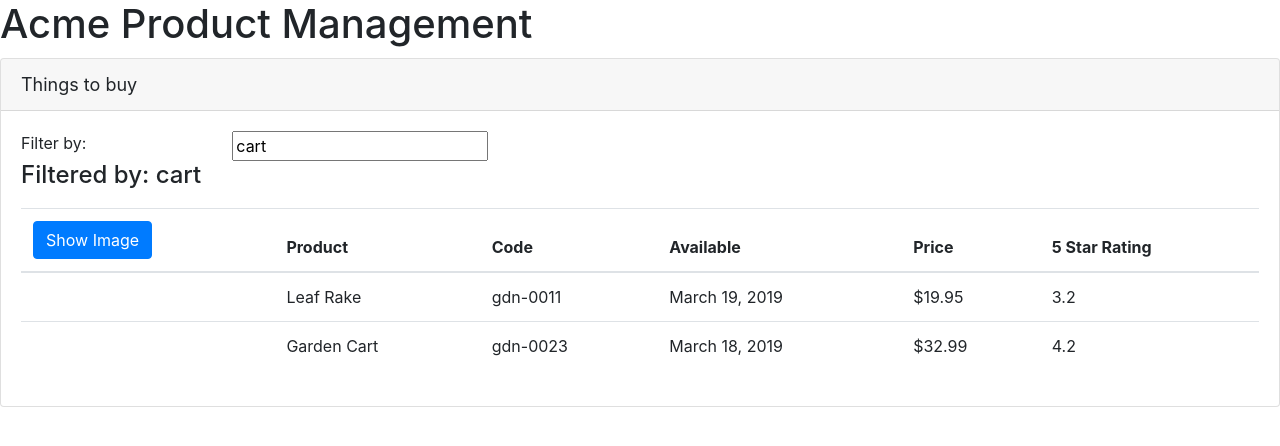
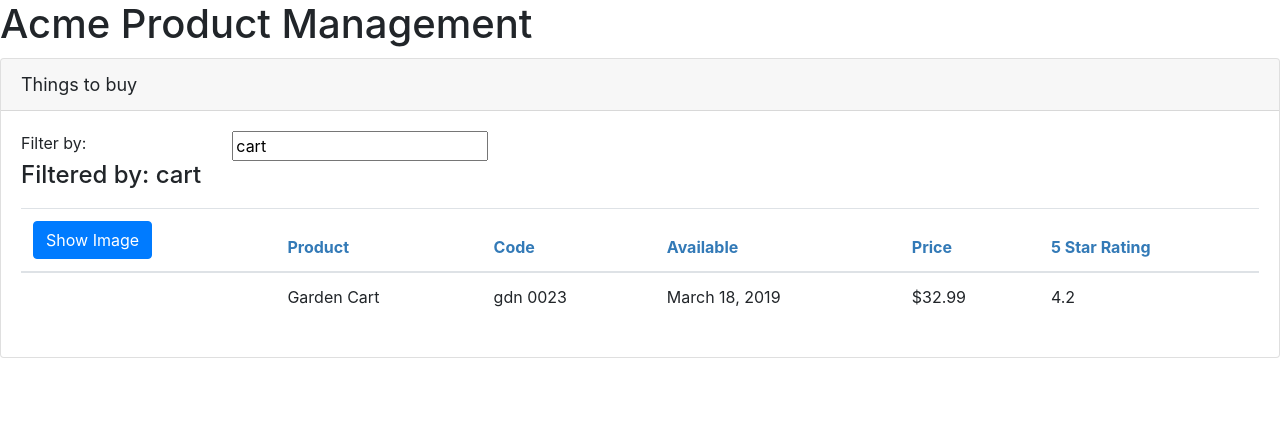
Before and after one commit to alanfernandes23/AngularGettingStarted, an Angular app: page / in a window 1280 px wide. Shown: the top 446 px of the page. Built offline with nearby package versions, Linux system fonts and the light colour scheme.

Commit message:
interfaces, encapsulating componentstyles, lifecycle hooks, custom pipes and filtering list

```diff
--- a/src/app/app.module.ts
+++ b/src/app/app.module.ts
@@ -4,11 +4,13 @@
 
 import { AppComponent } from './app.component';
 import { ProductListComponent } from './products/product-list.component';
+import { ConvertToSpacesPipe } from './shared/convert-to-spaces.pipe';
 
 @NgModule({
   declarations: [
     AppComponent,
-    ProductListComponent
+    ProductListComponent,
+    ConvertToSpacesPipe
   ],
   imports: [
     BrowserModule,
--- /dev/null
+++ b/src/app/products/product-list.component.css
@@ -0,0 +1,3 @@
+thead{
+    color: #337AB7
+}
--- a/src/app/products/product-list.component.html
+++ b/src/app/products/product-list.component.html
@@ -34,7 +34,7 @@
             </tr>
           </thead>
           <tbody>
-            <tr *ngFor = 'let product of products'>
+            <tr *ngFor = 'let product of filteredProducts'>
               <td>
                 <img *ngIf = 'showImage'
                     [src]='product.imageUrl'
@@ -43,7 +43,7 @@
                     [style.margin.px]='imageMargin'>
               </td>
               <td> {{ product.productName }} </td>
-              <td> {{ product.productCode | lowercase }} </td>
+              <td> {{ product.productCode | lowercase | convertToSpaces: '-' }} </td>
               <td> {{ product.releaseDate }} </td>
               <td> {{ product.price | currency:'USD':'symbol':'1.2-2' }} </td>
               <td> {{ product.starRating }} </td>
--- a/src/app/products/product-list.component.ts
+++ b/src/app/products/product-list.component.ts
@@ -1,17 +1,30 @@
-import { Component } from '@angular/core';
+import { Component, OnInit } from '@angular/core';
+import { IProduct } from './product';
 
 @Component({
     selector: 'pm-products',
-    templateUrl: './product-list.component.html'
+    templateUrl: './product-list.component.html',
+    styleUrls: ['./product-list.component.css']
 })
 
-export class ProductListComponent{
+export class ProductListComponent implements OnInit{
     pageTitle: string = 'Things to buy';
     imageWidth: number = 50;
     imageMargin: number = 2;
     showImage: boolean = false;
-    listFilter: string = 'cart';
-    products: any[] = [
+
+    _listFilter: string;
+
+    get listFilter(): string{
+      return this._listFilter;
+    }
+    set listFilter(value: string){
+      this._listFilter = value;
+      this.filteredProducts = this.listFilter ? this.performFilter(this.listFilter) : this.products;
+    }
+
+    filteredProducts: IProduct[];
+    products: IProduct[] = [
         {
           "productId": 1,
           "productName": "Leaf Rake",
@@ -34,7 +47,22 @@
         }
     ];
 
+    constructor(){
+      this.filteredProducts = this.products;
+      this.listFilter = 'cart';
+    }
+
+    performFilter(filterBy: string): IProduct[]{
+      filterBy = filterBy.toLocaleLowerCase();
+      return this.products.filter(
+        (product: IProduct) => product.productName.toLocaleLowerCase().indexOf(filterBy) !== -1);
+    }
+
     toggleImage(): void{
       this.showImage = !this.showImage;
     }
+
+    ngOnInit(): void{
+      console.log('In OnInit');
+    }
 }
--- /dev/null
+++ b/src/app/products/product.ts
@@ -0,0 +1,10 @@
+export interface IProduct{
+    productId: number;
+    productName: string;
+    productCode: string;
+    releaseDate: string;
+    description: string;
+    price: number;
+    starRating: number;
+    imageUrl: string;
+}
--- /dev/null
+++ b/src/app/shared/convert-to-spaces.pipe.ts
@@ -0,0 +1,11 @@
+import { Pipe, PipeTransform } from '@angular/core';
+
+@Pipe({
+   name: 'convertToSpaces'
+})
+
+export class ConvertToSpacesPipe implements PipeTransform{
+    transform(value: string, character: string): string{
+        return value.replace(character, ' ');
+    };
+}
```
